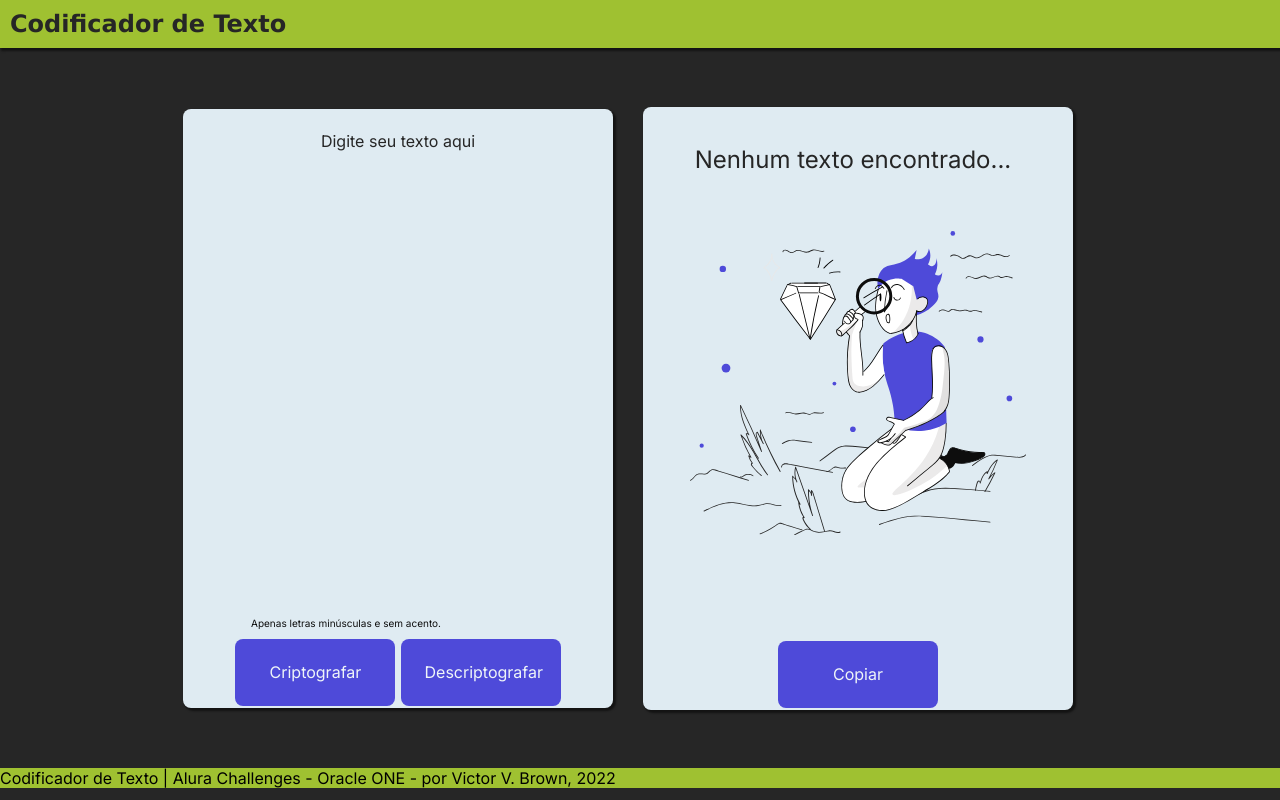
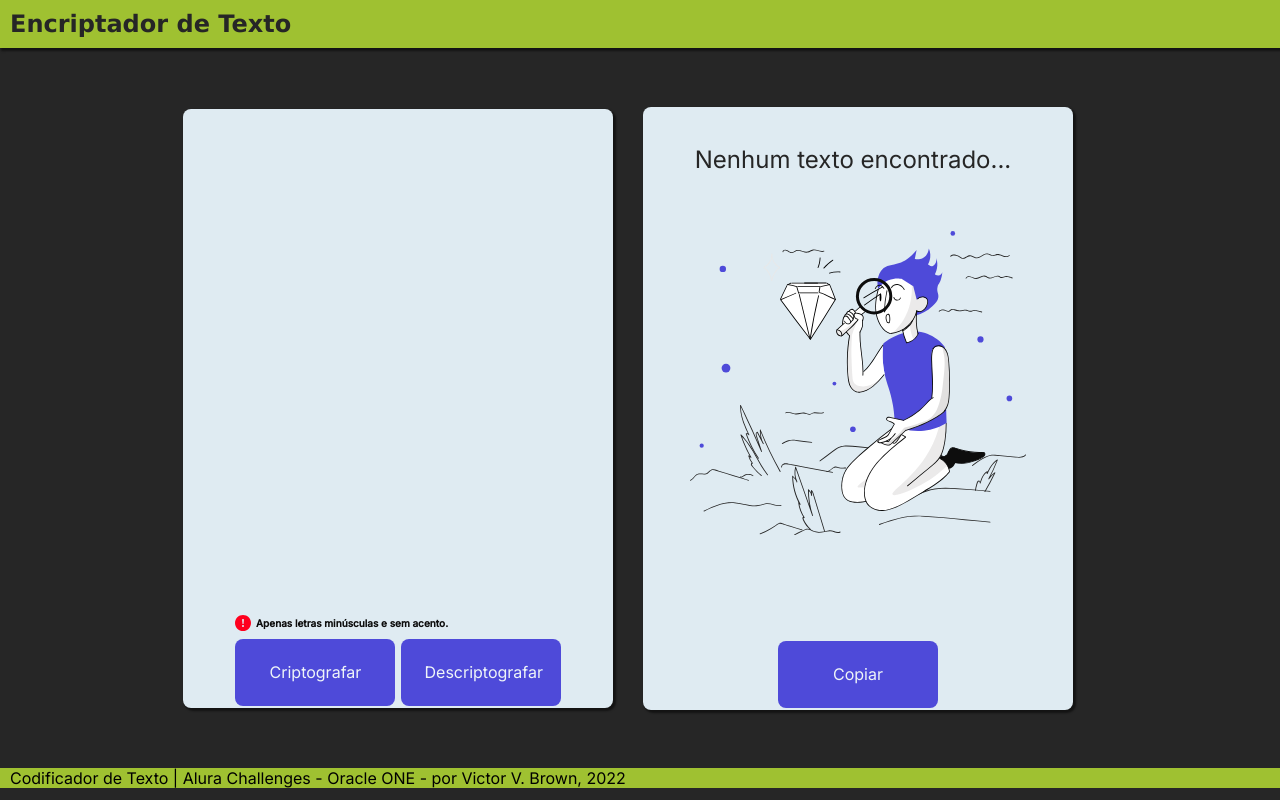
Before and after one commit to nullifier-exe/encriptador, a plain HTML site: page index.html in a window 1280 px wide. Drawn offline with Linux system fonts and the light colour scheme.

Commit message:
update 0.1
- Autofoco na área de texto do usuário
- Adição do ícone e formatação do alerta dos caracteres aceitos
- Modificação do nome da página

```diff
--- a/index.html
+++ b/index.html
@@ -8,15 +8,24 @@
     <link rel="stylesheet" href="style.css">
     <script src="script.js"></script>
 
-    <title>Codificador Cifra | Alura Challenges Oracle ONE</title>
+    <title>Encriptador de Texto | Alura Challenges | Oracle ONE</title>
 </head>
 
 <!-- PAGE ----------------------------------------------------------------------->
-<header class="page-title">Codificador de Texto</header>
+<header class="page-title">Encriptador de Texto</header>
 <body>
     <main class="main">
         <div class="frame">
-            <textarea class="user-input" type="text" id="userTextField" placeholder="Digite seu texto aqui" oninput="validadeCharInput(this)"></textarea>
+            <textarea
+                class="user-input"
+                type="text"
+                id="userTextField"
+                placeholder="Digite seu texto aqui"
+                oninput="validadeCharInput(this)"
+                autofocus
+                >
+            </textarea>
+            <img src="resources\warning.svg" class="input-warning">
             <label class="user-input-label" for="input-texto">Apenas letras minúsculas e sem acento.</label>
             <div class="buttons-frame">
                 <button class="btn" id="buttonEncrypt">Criptografar</button>
--- a/style.css
+++ b/style.css
@@ -70,17 +70,19 @@ footer.footer {
   background-color: var(--accent-four);
   display: block;
   margin: auto;
+  padding-left: 10px;
 }
 
 label.user-input-label {
     /* font properties */
     font-family: Inter;
     font-size: 10px;
+    font-weight: bold;
     color: var(--black-one);
     /* position and size properties */
     display: block;
     margin: auto;
-    margin-left: 60px;
+    margin-left: 65px;
     padding: 8px;
     /* asthetic properties*/
 }
@@ -129,18 +131,29 @@ label.user-input-label {
   min-width: 180;
   padding: 24px;
 
+  flex: none;
+  order: 0;
+  flex-grow: 0;
+  margin: 2px 0px;
+
+  transition: 0.3s;
   background: var(--accent-one);
   border: 0px;
   border-radius: 0.5em;
   outline-width: 0px;
-
-  flex: none;
-  order: 0;
-  flex-grow: 0;
-  margin: 2px 0px;
 }
 .btn:hover {
+  transition: 0.3s;
   background:var(--accent-two);
+}
+
+.input-warning {
+  /* font properties */
+  /* position and size properties */
+  position: absolute;
+  margin: auto;
+  transform: translateX(52px) translateY(6px);
+  /* asthetic properties*/
 }
 
 #copyAlert.copy-alert {
```
Also changed, not shown: resources/warning.svg (added).
